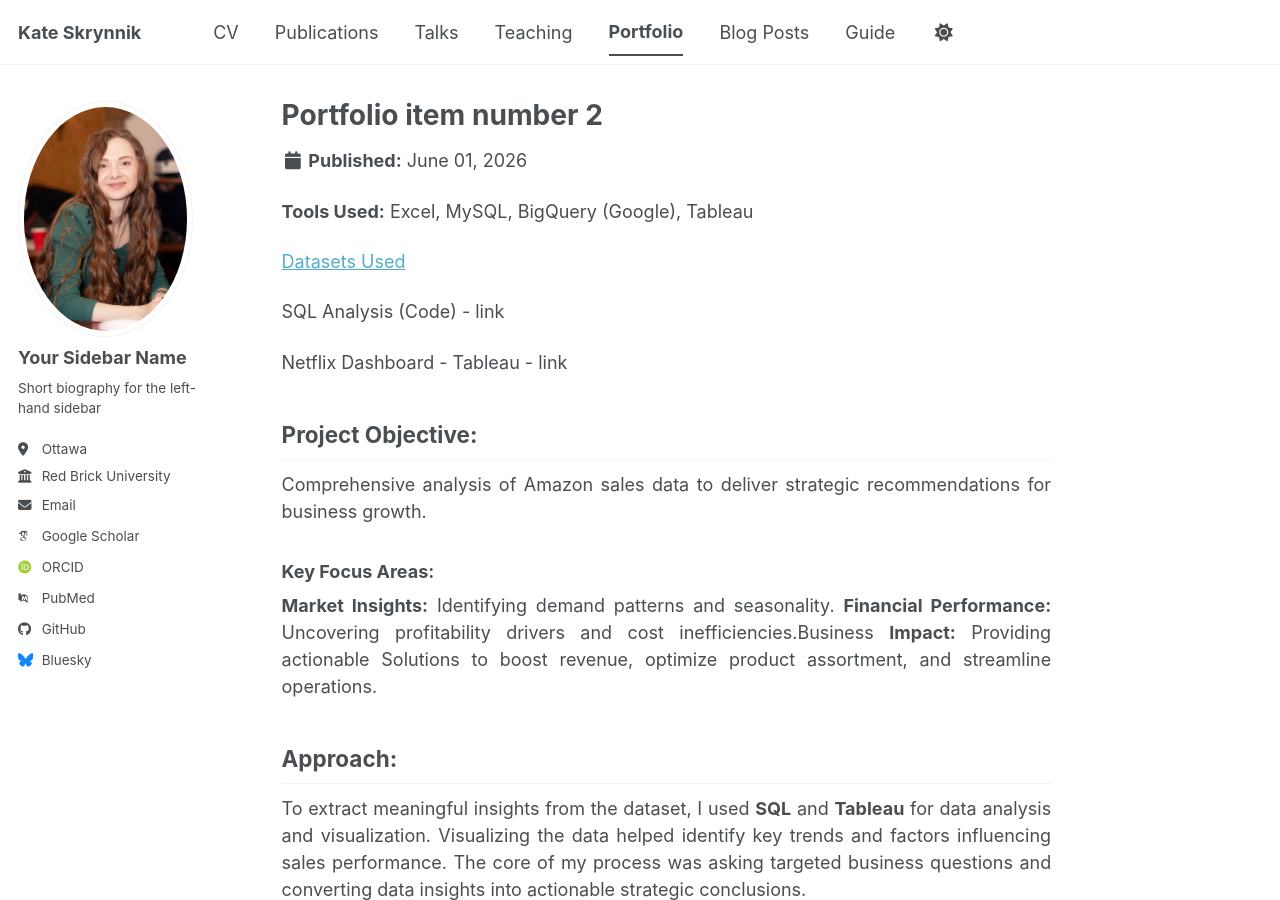
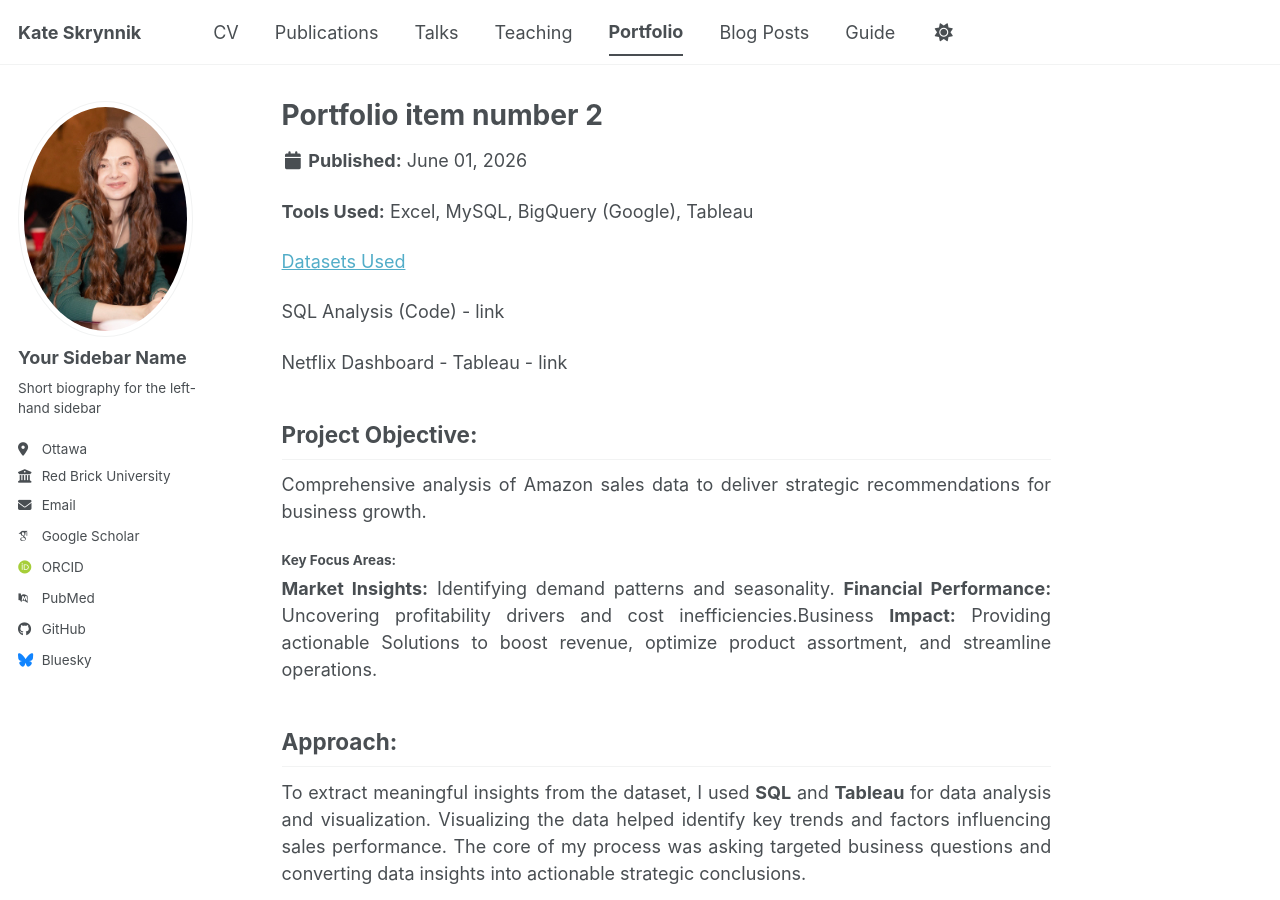
Before and after one commit to katevision/KateS, a Jekyll site: the page built from _portfolio/portfolio-2.md, in a window 1280 px wide and 900 px high. Built offline with Jekyll 4.4.1, drawn with Linux system fonts in a browser that asks for light colours; some web fonts are replaced; a script bundle is joined from its source files by our own code; library files that are not in the unit come from our copies.

```diff
--- a/_portfolio/portfolio-2.md
+++ b/_portfolio/portfolio-2.md
@@ -23,7 +23,7 @@ Netflix Dashboard - Tableau - link
 
 Comprehensive analysis of Amazon sales data to deliver strategic recommendations for business growth.
 
-### Key Focus Areas:
+#### Key Focus Areas:
 
 **Market Insights:** Identifying demand patterns and seasonality.
 **Financial Performance:** Uncovering profitability drivers and cost inefficiencies.Business
```
